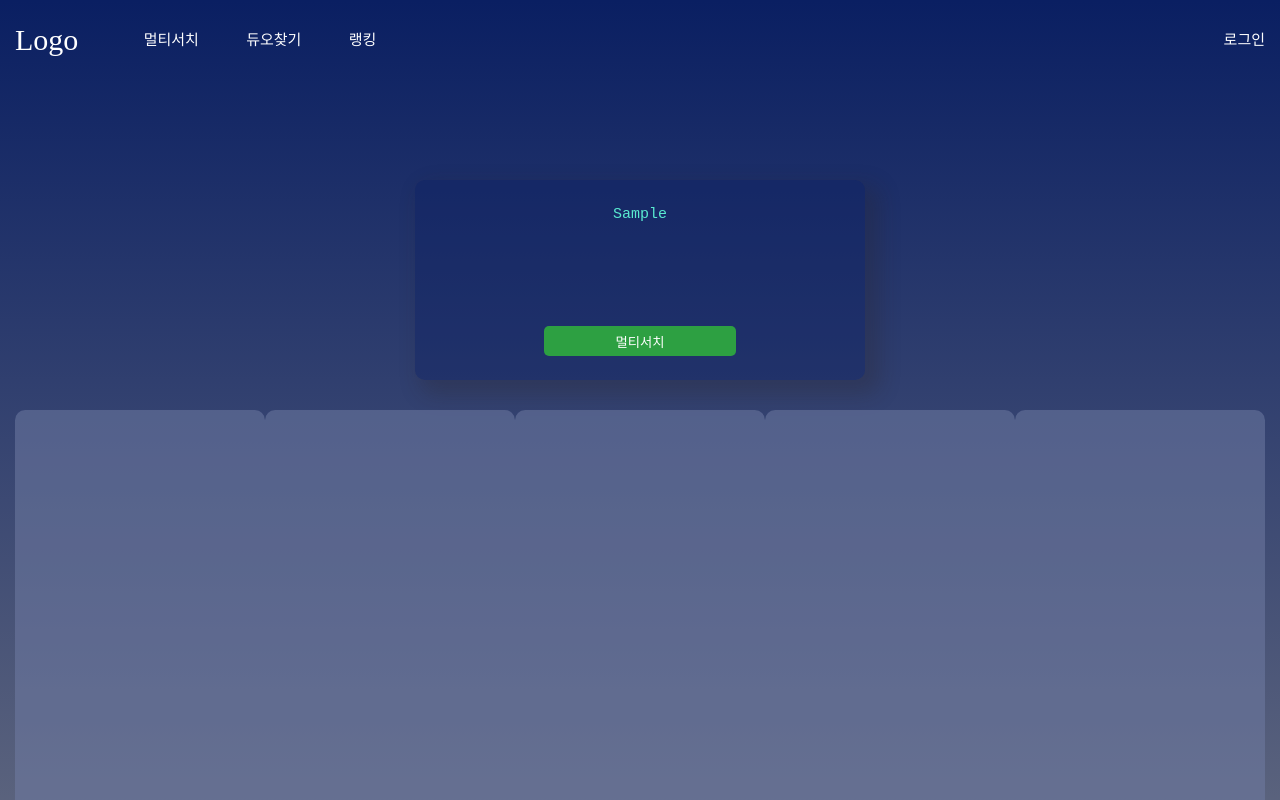
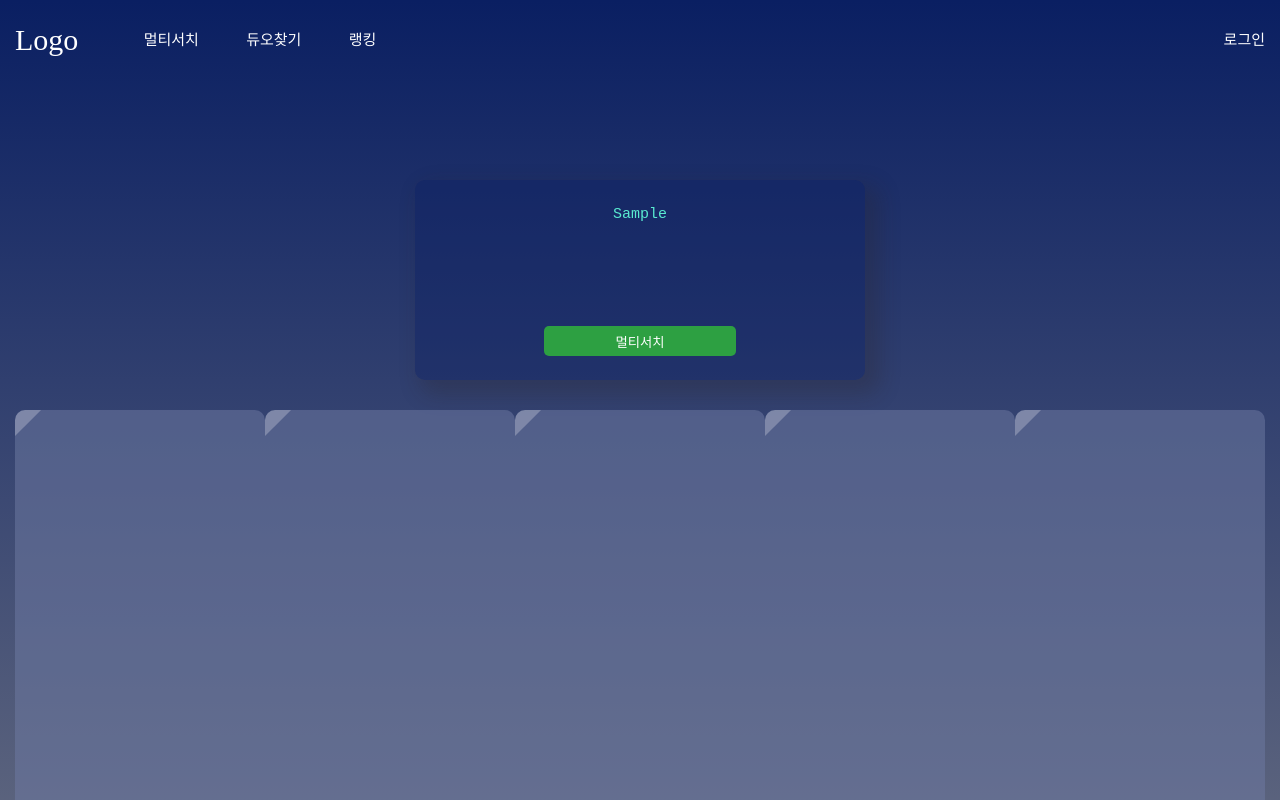
Before and after one commit to byein/Troller, a React (Create React App) app in the folder troller/: page /multi_search/1 in a window 1280 px wide. Both pictures are taken after typing "Sample" into the empty fields and a click on the button "멀티서치". Shown: the top 800 px of the page. Built offline with nearby package versions, Linux system fonts and the light colour scheme.

Commit message:
refactor: animation retouch

```diff
--- a/troller/src/components/multiSearch/stats.tsx
+++ b/troller/src/components/multiSearch/stats.tsx
@@ -6,11 +6,41 @@ function Stats() {
   const { load } = useStats();
   return (
     <StatWrapper>
-      <UserStat>{load ? <Skeleton /> : null}</UserStat>
-      <UserStat>{load ? <Skeleton /> : null}</UserStat>
-      <UserStat>{load ? <Skeleton /> : null}</UserStat>
-      <UserStat>{load ? <Skeleton /> : null}</UserStat>
-      <UserStat>{load ? <Skeleton /> : null}</UserStat>
+      <UserStat>
+        {load ? (
+          <Skeleton>
+            <div className="bar" />
+          </Skeleton>
+        ) : null}
+      </UserStat>
+      <UserStat>
+        {load ? (
+          <Skeleton>
+            <div className="bar" />
+          </Skeleton>
+        ) : null}
+      </UserStat>
+      <UserStat>
+        {load ? (
+          <Skeleton>
+            <div className="bar" />
+          </Skeleton>
+        ) : null}
+      </UserStat>
+      <UserStat>
+        {load ? (
+          <Skeleton>
+            <div className="bar" />
+          </Skeleton>
+        ) : null}
+      </UserStat>
+      <UserStat>
+        {load ? (
+          <Skeleton>
+            <div className="bar" />
+          </Skeleton>
+        ) : null}
+      </UserStat>
     </StatWrapper>
   );
 }
--- a/troller/src/styles/global/global.tsx
+++ b/troller/src/styles/global/global.tsx
@@ -107,12 +107,31 @@ const SKELETON_ANIMATION = keyframes`
     background-color: rgba(255,255,255,0.2);
   }
 `;
+const SKELETON_BAR_ANIMATION = keyframes`
+  0% {
+    transform: translateY(0) rotate(-45deg);
+  }
+  100% {
+    transform: translateY(1000px) rotate(-45deg);
+  }
+`;
 
 const Skeleton = styled('div')`
   width: 100%;
   height: 100%;
   border-radius: ${`${BORDER_RADIUS}px`};
-  animation: ${SKELETON_ANIMATION} 1s linear infinite;
+  animation: ${SKELETON_ANIMATION} 0.9s linear infinite;
+  position: relative;
+  overflow: hidden;
+  .bar {
+    position: absolute;
+    top: -140px;
+    left: -70px;
+    width: 150%;
+    height: 20px;
+    background-color: rgba(255, 255, 255, 0.25);
+    animation: ${SKELETON_BAR_ANIMATION} 0.9s ease-in-out infinite;
+  }
 `;
 
 export {
```
